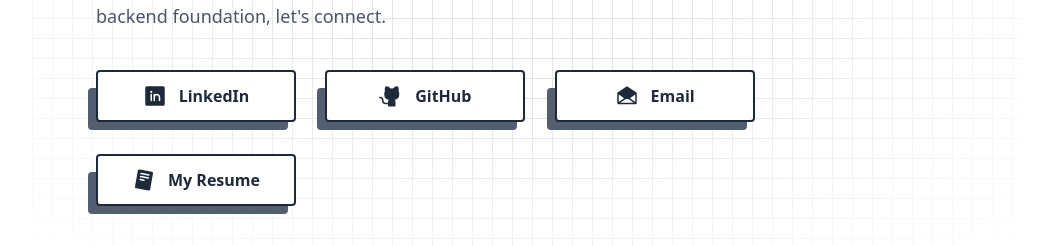
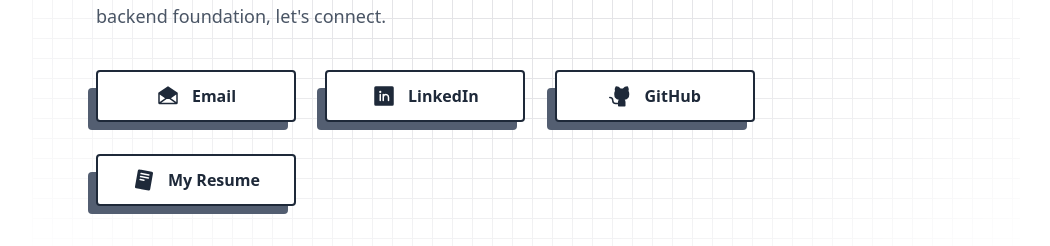
Before and after one commit to tdadadavid/portfolio, a Next.js app: page /contact in a window 1280 px wide. Shown: the part 302-548 px from the top of the page, without its empty margins (114-1164 px from the left). Built offline with nearby package versions, Linux system fonts and the light colour scheme.

Commit message:
chore(ui): Reorder contact buttons

```diff
--- a/app/contact/page.tsx
+++ b/app/contact/page.tsx
@@ -27,6 +27,12 @@ const ContactPage = () => {
           </p>
             <section className="grid grid-cols-1 sm:grid-cols-2 md:grid-cols-3 gap-4 mt-6">
              <PopOutButton
+               title="Email"
+               icon={<EnvelopeOpen size={24} weight="fill" />}
+               action={() => handleNavigation(`mailto:${meta.email}`)}
+               left={true}
+             />
+             <PopOutButton
                 title="LinkedIn"
                 icon={<LinkedinLogo size={24} weight="fill" />}
                 action={() => handleNavigation(meta.socials.linkedin)}
@@ -36,12 +42,6 @@ const ContactPage = () => {
                title="GitHub"
                icon={<GithubLogo size={24} weight="fill" />}
                action={() => handleNavigation(meta.github)}
-               left={true}
-             />
-             <PopOutButton
-               title="Email"
-               icon={<EnvelopeOpen size={24} weight="fill" />}
-               action={() => handleNavigation(`mailto:${meta.email}`)}
                left={true}
              />
             <PopOutButton
--- a/components/ui/Buttons.tsx
+++ b/components/ui/Buttons.tsx
@@ -27,7 +27,7 @@ export const PopOutButton = ({
       <button
         onClick={action}
         className={cn(
-          "content relative z-10 flex items-center justify-center gap-3 w-full py-3 px-4 text-sm sm:text-base font-semibold border-2 rounded-sm transition duration-200",
+          "cursor-pointer content relative z-10 flex items-center justify-center gap-3 w-full py-3 px-4 text-sm sm:text-base font-semibold border-2 rounded-sm transition duration-200",
           "dark:bg-ice bg-white text-gray-800 border-2 dark:border-ice border-gray-800 dark:text-white hover:brightness-110"
         )}
       >
```
